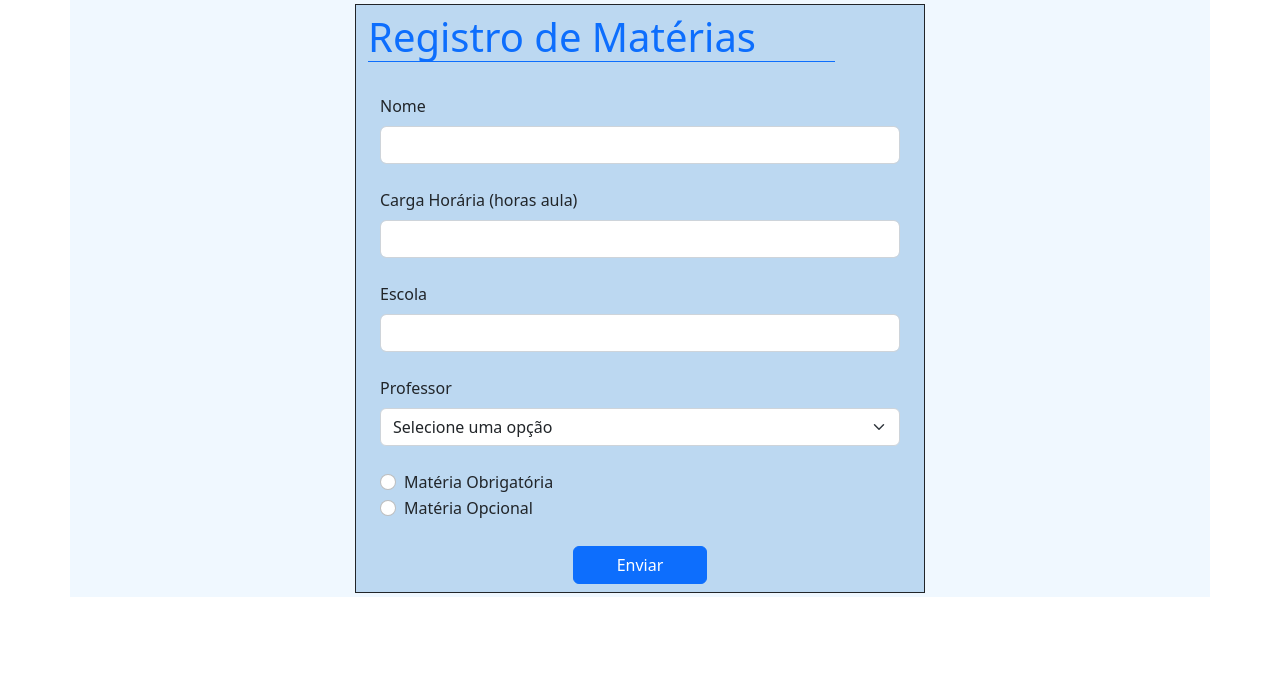
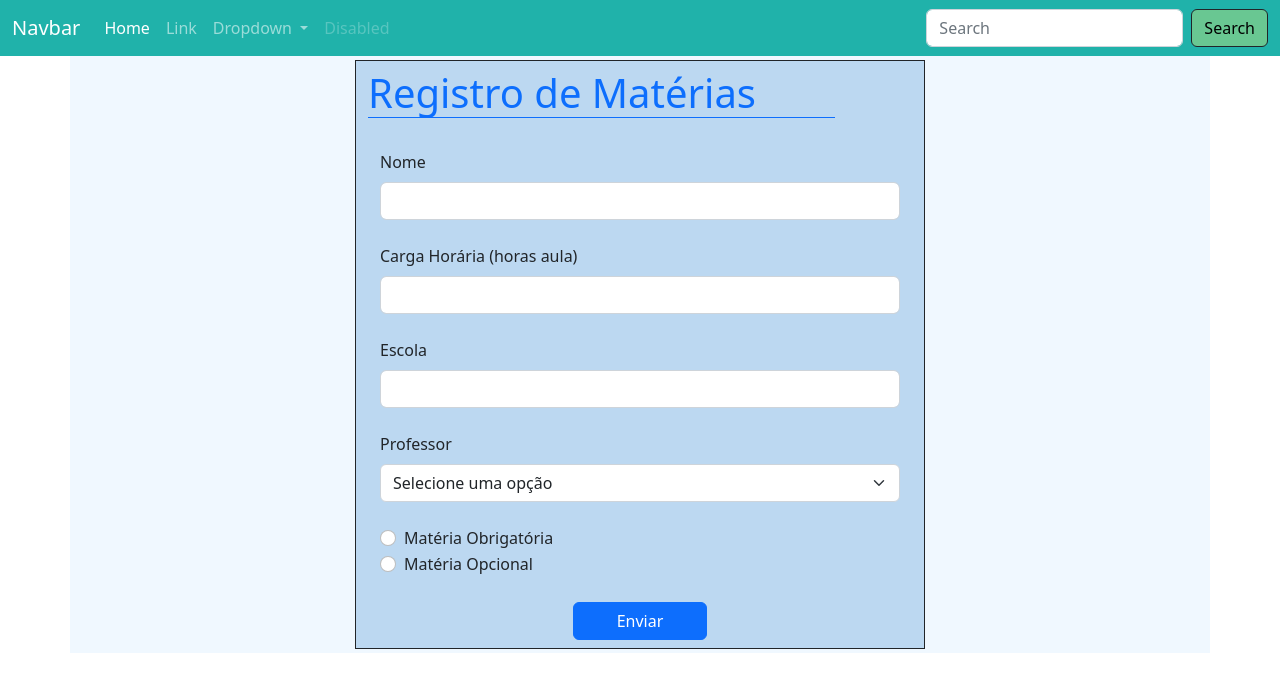
Before and after one commit to paulo-dutra/M1S09, an Angular app: page / in a window 1280 px wide. Shown: the top 692 px of the page. Built offline with nearby package versions, Linux system fonts and the light colour scheme.

Commit message:
Exercicio 3

```diff
--- a/src/app/app.component.html
+++ b/src/app/app.component.html
@@ -1 +1,3 @@
+<app-navbar></app-navbar>
+
 <app-formulario></app-formulario>
--- a/src/app/app.module.ts
+++ b/src/app/app.module.ts
@@ -3,11 +3,13 @@
 
 import { AppComponent } from './app.component';
 import { FormularioComponent } from './formulario/formulario.component';
+import { NavbarComponent } from './navbar/navbar.component';
 
 @NgModule({
   declarations: [
     AppComponent,
-    FormularioComponent
+    FormularioComponent,
+    NavbarComponent
   ],
   imports: [
     BrowserModule
--- /dev/null
+++ b/src/app/navbar/navbar.component.html
@@ -0,0 +1,36 @@
+<nav class="navbar navbar-expand-lg navbar-dark" style="background-color: lightseagreen;">
+    <div class="container-fluid">
+      <a class="navbar-brand" href="#">Navbar</a>
+      <button class="navbar-toggler" type="button" data-bs-toggle="collapse" data-bs-target="#navbarSupportedContent" aria-controls="navbarSupportedContent" aria-expanded="false" aria-label="Toggle navigation">
+        <span class="navbar-toggler-icon"></span>
+      </button>
+      <div class="collapse navbar-collapse" id="navbarSupportedContent">
+        <ul class="navbar-nav me-auto mb-2 mb-lg-0">
+          <li class="nav-item">
+            <a class="nav-link active" aria-current="page" href="#">Home</a>
+          </li>
+          <li class="nav-item">
+            <a class="nav-link" href="#">Link</a>
+          </li>
+          <li class="nav-item dropdown">
+            <a class="nav-link dropdown-toggle" href="#" role="button" data-bs-toggle="dropdown" aria-expanded="false">
+              Dropdown
+            </a>
+            <ul class="dropdown-menu">
+              <li><a class="dropdown-item" href="#">Action</a></li>
+              <li><a class="dropdown-item" href="#">Another action</a></li>
+              <li><hr class="dropdown-divider"></li>
+              <li><a class="dropdown-item" href="#">Something else here</a></li>
+            </ul>
+          </li>
+          <li class="nav-item">
+            <a class="nav-link disabled">Disabled</a>
+          </li>
+        </ul>
+        <form class="d-flex" role="search">
+          <input class="form-control me-2" type="search" placeholder="Search" aria-label="Search">
+          <button class="btn btn-outline-success border-dark"  style="color: black; background-color: rgb(105, 199, 146);" type="submit">Search</button>
+        </form>
+      </div>
+    </div>
+  </nav>
```
Also changed, not shown: src/app/navbar/navbar.component.ts (added, +10 -0 lines), src/app/navbar/navbar.component.css (added), 1 other file (tests, documents, lock files or other folders).
